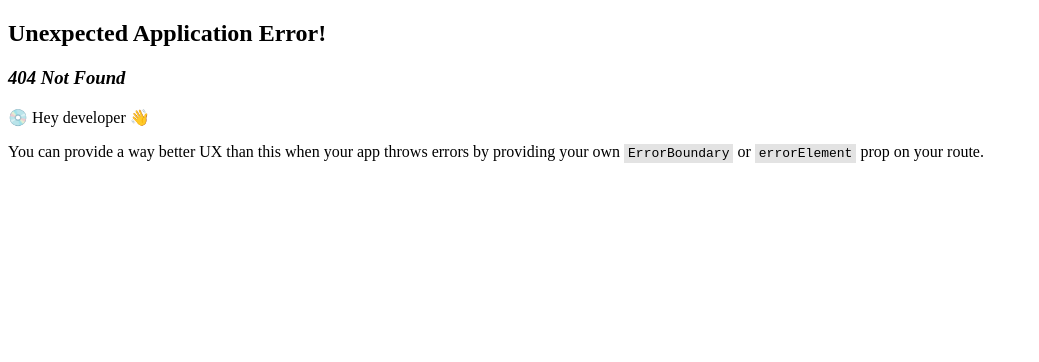
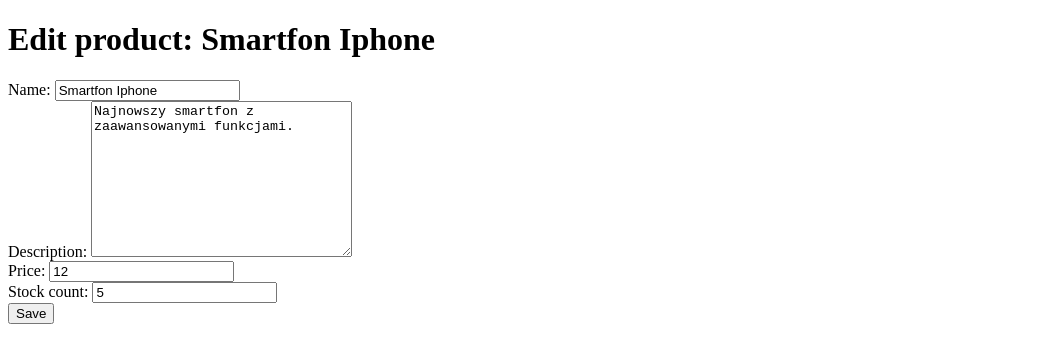
Before and after one commit to malineczky/alegrosz, a React (Vite) app: page /edit-product/1 in a window 1280 px wide. Before the commit this address had no page. Shown: the top 362 px of the page, without its empty margins (0-1039 px from the left). Built offline with nearby package versions, Linux system fonts and the light colour scheme; data requests are answered from the project's data file.

Commit message:
edit product

```diff
--- a/fake_api/db.json
+++ b/fake_api/db.json
@@ -2,10 +2,10 @@
   "products": [
     {
       "id": 1,
-      "name": "Smartfon XYZ",
+      "name": "Smartfon Iphone",
       "description": "Najnowszy smartfon z zaawansowanymi funkcjami.",
-      "price": 999.99,
-      "stockCount": 10
+      "price": "12",
+      "stockCount": "5"
     },
     {
       "id": 2,
--- /dev/null
+++ b/src/components/EditProduct.jsx
@@ -0,0 +1,108 @@
+import { useEffect, useState } from "react";
+import { useParams, useNavigate } from "react-router-dom";
+
+function EditProduct() {
+    const { productId } = useParams();
+    const [product, setProduct] = useState(null);
+
+    const navigate = useNavigate();
+
+    useEffect(() => {
+        const controller = new AbortController();
+        getProduct(productId, controller.signal).then((data) =>
+            setProduct(data)
+        );
+
+        return () => {
+            controller.abort();
+        };
+    }, [productId]);
+
+    async function getProduct(id, signal) {
+        const response = await fetch(`http://localhost:3000/products/${id}`, {
+            signal,
+        });
+        return response.json();
+    }
+
+    function handleUpdateInputs(event) {
+        setProduct({
+            ...product,
+            [event.target.name]: event.target.value,
+        });
+    }
+
+    async function editProduct(id, data) {
+        const response = await fetch(`http://localhost:3000/products/${id}`, {
+            method: "put",
+            body: JSON.stringify(data),
+            headers: {
+                "Content-Type": "application/json",
+            },
+        });
+        return response.json;
+    }
+
+    function hadleSubmit(event) {
+        event.preventDefault();
+        editProduct(productId, product).then(() => {
+            navigate(`/product/${productId}`);
+        });
+    }
+
+    if (!product) {
+        return <h2>Loader...</h2>;
+    }
+
+    return (
+        <div>
+            <h1>Edit product: {product.name} </h1>
+            <form onSubmit={hadleSubmit}>
+                <div>
+                    <label htmlFor="name">Name: </label>
+                    <input
+                        type="text"
+                        name="name"
+                        id="name"
+                        value={product.name}
+                        onChange={handleUpdateInputs}
+                    />
+                </div>
+                <div>
+                    <label htmlFor="description">Description: </label>
+                    <textarea
+                        name="description"
+                        id="description"
+                        cols="30"
+                        rows="10"
+                        value={product.description}
+                        onChange={handleUpdateInputs}
+                    ></textarea>
+                </div>
+                <div>
+                    <label htmlFor="price">Price: </label>
+                    <input
+                        type="number"
+                        name="price"
+                        id="price"
+                        value={product.price}
+                        onChange={handleUpdateInputs}
+                    />
+                </div>
+                <div>
+                    <label htmlFor="stockCount">Stock count: </label>
+                    <input
+                        type="number"
+                        name="stockCount"
+                        id="stockCount"
+                        value={product.stockCount}
+                        onChange={handleUpdateInputs}
+                    />
+                </div>
+                <button type="submit">Save</button>
+            </form>
+        </div>
+    );
+}
+
+export default EditProduct;
--- a/src/components/Product.jsx
+++ b/src/components/Product.jsx
@@ -46,9 +46,12 @@
             <span>Price ${product.price}</span>
             <br />
             <button onClick={handleDelete}>Delete Product</button>
+            <Link to={`/edit-product/${productId}`}>Edit {product.name}</Link>
             <Link to="/">Back</Link>
         </div>
     );
 }
 
 export default Product;
+
+// style={{padding: 10, margin: 10: display: "inline-block" }}
--- a/src/router.jsx
+++ b/src/router.jsx
@@ -2,6 +2,7 @@
 import App from "./App.jsx";
 import Product from "./components/Product.jsx";
 import AddProduct from "./components/AddProduct.jsx";
+import EditProduct from "./components/EditProduct.jsx";
 
 const router = createBrowserRouter([
     {
@@ -16,6 +17,10 @@
         path: "add-product",
         element: <AddProduct />,
     },
+    {
+        path: "edit-product/:productId", //po kropce żeby wiedział, jaki produkt ma edytować po id
+        element: <EditProduct />,
+    },
 ]);
 
 export default router;
```
Also changed, not shown: 1 other file (tests, documents, lock files or other folders).
